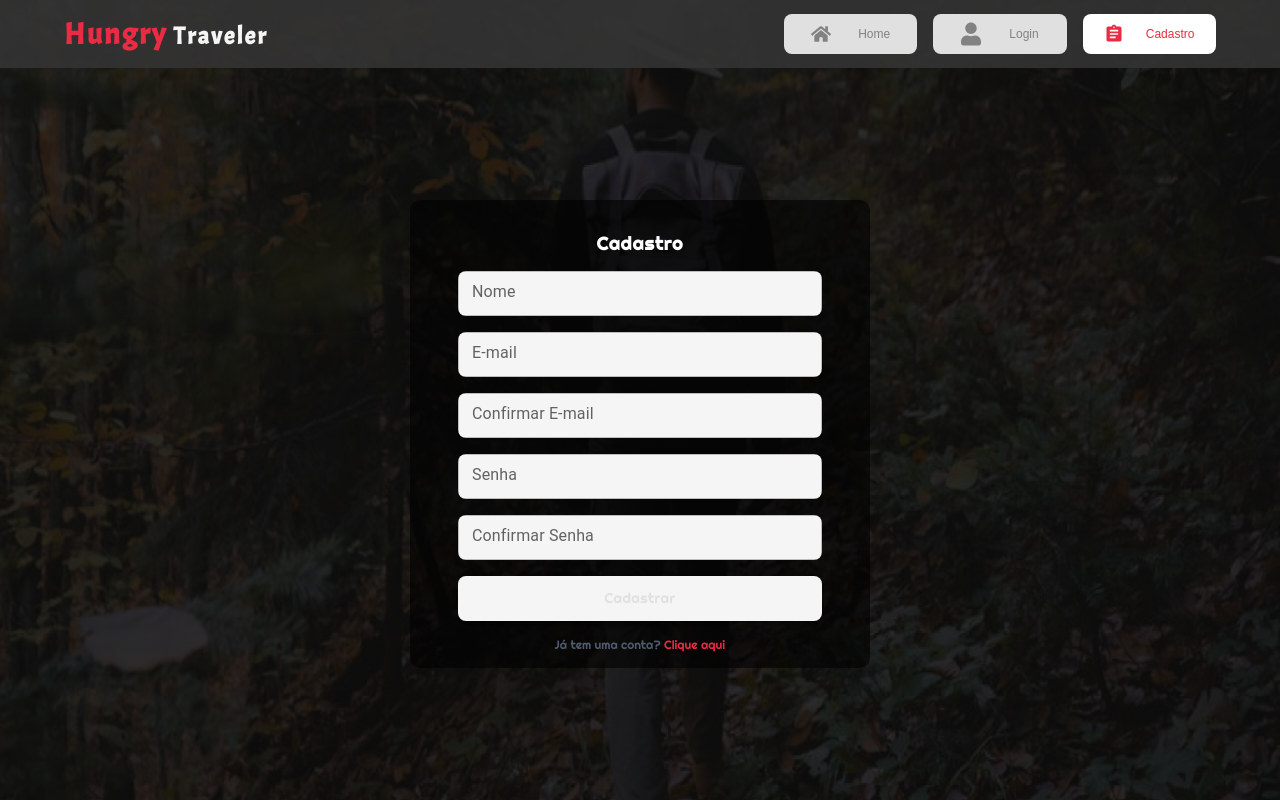
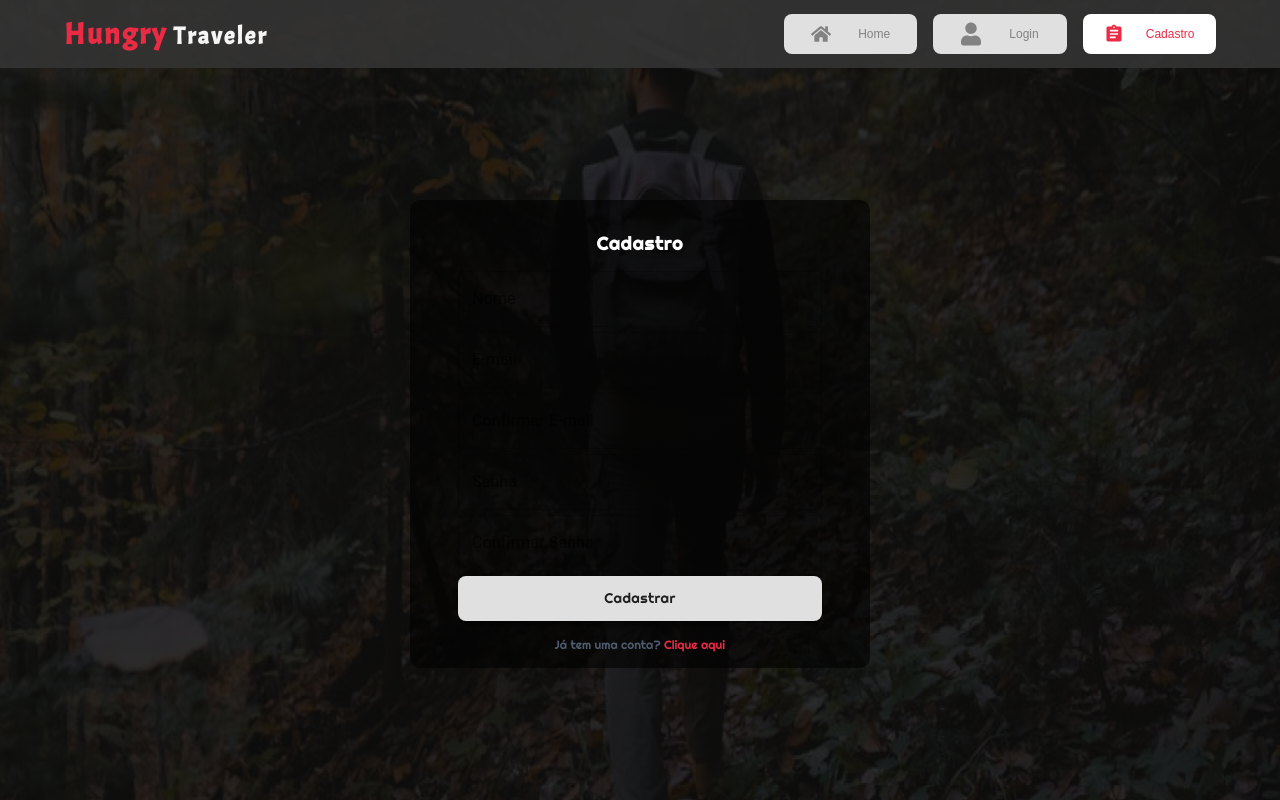
Before and after one commit to LucasGasque/hungry-traveler, a React (Create React App) app: page /register in a window 1280 px wide. Built offline with nearby package versions, Linux system fonts and the light colour scheme; no server answers.

Commit message:
fix: fix mui theme, e texFilds

```diff
--- a/src/components/map/index.tsx
+++ b/src/components/map/index.tsx
@@ -10,10 +10,6 @@ import Search from "../search";
 import Locate from "../locate";
 import { Container } from "./style";
 
-const libraries = ["places"];
-
-interface MapProps {}
-
 const Map = () => {
   const containerStyle = { width: "100%", height: "100vh" };
   const [center, setCenter] = useState({ lat: -23.5549, lng: -46.63864 });
@@ -21,7 +17,6 @@ const Map = () => {
   const { isLoaded } = useJsApiLoader({
     id: "google-map-script",
     googleMapsApiKey: `${process.env.REACT_APP_GOOGLE_MAPS_API_KEY}`,
-    // libraries: libraries,
   });
   const { restaurants } = useRestaurants();
   const [filteredRestaurants, setFilteredRestaurants] = useState([
@@ -62,7 +57,7 @@ const Map = () => {
 
   const panTo = useCallback(({ lat, lng }) => {
     mapRef.current.panTo({ lat, lng });
-    mapRef.current.setZoom(20);
+    mapRef.current.setZoom(15);
   }, []);
 
   const onLoad = useCallback((map) => {
@@ -100,12 +95,12 @@ const Map = () => {
             />
           ))}
           <Marker
-            position={{
-              lat: -23.5549,
-              lng: -46.63864,
-            }}
+            position={center}
             label="User"
-          ></Marker>
+          />
+          <DirectionsRenderer
+
+          />
         </GoogleMap>
       ) : (
         <></>
--- a/src/pages/dashboard/index.tsx
+++ b/src/pages/dashboard/index.tsx
@@ -3,6 +3,7 @@ import { Container, Title } from "./style";
 import { useLogin } from "../../providers/login";
 import { Redirect } from "react-router";
 import MenuBottom from "../../components/menubottom";
+import Map from "../../components/map";
 
 const Dashboard = () => {
   const { token } = useLogin();
@@ -15,6 +16,7 @@ const Dashboard = () => {
           <Title>
             <span>Hungry&nbsp;</span>Traveler
           </Title>
+          <Map />
           <MenuBottom />
         </Container>
       ) : (
--- a/src/pages/login/index.tsx
+++ b/src/pages/login/index.tsx
@@ -25,12 +25,11 @@ const Login = () => {
       <Form onSubmit={handleSubmit(signIn)}>
         <FormTitle>Login</FormTitle>
         <TextField
-          color="info"
+          color="primary"
           sx={{
             width: "100%",
             height: "45px",
-            backgroundColor: "#F5F5F5",
-            borderRadius: "8px",
+            borderRadius: "8px"
           }}
           label="E-mail"
           {...register("email")}
@@ -38,11 +37,10 @@ const Login = () => {
           helperText={errors.email?.message}
         />
         <TextField
-          color="info"
+          color="primary"
           sx={{
             width: "100%",
             height: "45px",
-            backgroundColor: "#F5F5F5",
             borderRadius: "8px",
           }}
           type="password"
@@ -61,8 +59,6 @@ const Login = () => {
             textTransform: "none",
             fontFamily: "Righteous, cursive",
             borderRadius: "8px",
-            backgroundColor: "#F5F5F5",
-            color: "#E0E0E0",
           }}
           type="submit"
         >
@@ -72,7 +68,7 @@ const Login = () => {
           Ainda não tem uma conta?
           <span
             onClick={() => {
-              history.push("/login");
+              history.push("/register");
             }}
           >
             {" "}
--- a/src/pages/register/index.tsx
+++ b/src/pages/register/index.tsx
@@ -23,77 +23,62 @@ const Register = () => {
       <Form onSubmit={handleSubmit(registerUser)}>
         <FormTitle>Cadastro</FormTitle>
         <TextField
+          color="primary"
           sx={{
             width: "100%",
             height: "45px",
-            backgroundColor: "#F5F5F5",
             borderRadius: "8px",
           }}
-          size="small"
-          variant="outlined"
-          color="info"
           label="Nome"
           {...register("name")}
           error={!!errors.name}
           helperText={errors.name?.message}
         />
         <TextField
+          color="primary"
           sx={{
             width: "100%",
             height: "45px",
-            backgroundColor: "#F5F5F5",
             borderRadius: "8px",
           }}
-          size="small"
-          variant="outlined"
-          color="info"
           label="E-mail"
           {...register("email")}
           error={!!errors.email}
           helperText={errors.email?.message}
         />
         <TextField
+          color="primary"
           sx={{
             width: "100%",
             height: "45px",
-            backgroundColor: "#F5F5F5",
             borderRadius: "8px",
           }}
-          size="small"
-          variant="outlined"
-          color="info"
           label="Confirmar E-mail"
           {...register("emailConfirm")}
           error={!!errors.emailConfirm}
           helperText={errors.emailConfirm?.message}
         />
         <TextField
+          color="primary"
           sx={{
             width: "100%",
             height: "45px",
-            backgroundColor: "#F5F5F5",
             borderRadius: "8px",
           }}
           type="password"
-          size="small"
-          variant="outlined"
-          color="info"
           label="Senha"
           {...register("password")}
           error={!!errors.password}
           helperText={errors.password?.message}
         />
         <TextField
+          color="primary"
           sx={{
             width: "100%",
             height: "45px",
-            backgroundColor: "#F5F5F5",
             borderRadius: "8px",
           }}
           type="password"
-          size="small"
-          variant="outlined"
-          color="info"
           label="Confirmar Senha"
           {...register("passwordConfirm")}
           error={!!errors.passwordConfirm}
@@ -109,8 +94,6 @@ const Register = () => {
             textTransform: "none",
             fontFamily: "Righteous, cursive",
             borderRadius: "8px",
-            backgroundColor: "#F5F5F5",
-            color: "#E0E0E0",
           }}
           type="submit"
         >
--- a/src/pages/register/style.ts
+++ b/src/pages/register/style.ts
@@ -12,6 +12,8 @@ export const Container = styled.div`
     ),
     url(${travelerS});
   background-size: 100% 100%;
+  background-position: center;
+  background-repeat: no-repeat;
   color: var(--gray-0);
   display: flex;
   justify-content: space-around;
--- a/src/styles/muiTheme.ts
+++ b/src/styles/muiTheme.ts
@@ -4,15 +4,15 @@ export const muiTheme = createTheme({
   palette: {
     primary: {
       main: "#EB2A44",
-      light: "#fff",
-      dark: "#fff",
+      light: "#EF5469",
+      dark: "#A41D2F",
       contrastText: "#fff",
     },
     secondary: {
       main: "#E0E0E0",
     },
-    info: {
-      main: "#000",
+    text: {
+      primary: "#fff",
     },
   },
 });
--- a/src/types/index.ts
+++ b/src/types/index.ts
@@ -5,8 +5,6 @@ export interface UserData {
   emailConfirm?: string;
   passwordConfirm?: string;
 }
-
-
 
 export interface RestaurantsData {
   name: string;
@@ -33,8 +31,8 @@ export interface DishesData {
 }
 
 export interface LocationData {
+  lat: number;
   lng: number;
-  ltd: number;
 }
 
 export interface ScoreData {
```
